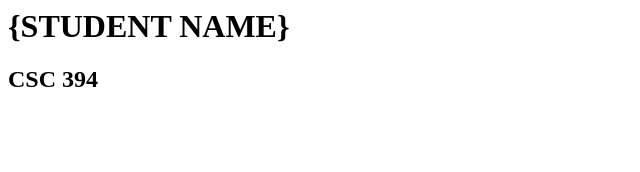
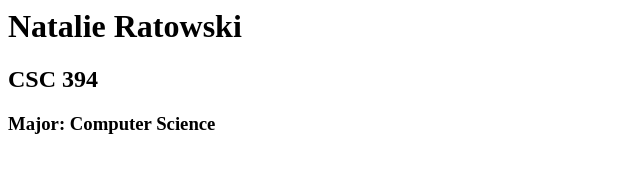
Before and after one commit to nratowski/csc-394-assignment-1, a plain HTML site: page index.html in a window 1280 px wide. Shown: the whole page, without its empty margins (0-640 px from the left). Drawn offline with Linux system fonts and the light colour scheme.

Commit message:
Update index.html

```diff
--- a/index.html
+++ b/index.html
@@ -1,9 +1,10 @@
 <html xmlns="http://www.w3.org/1999/xhtml" >
   <head>
-    <title>Natalie Ratowski Home Page</title>
+    <title>Natalie Ratowski's Home Page</title>
   </head>
   <body>
-    <h1>{STUDENT NAME}</h1>
+    <h1>Natalie Ratowski</h1>
     <h2>CSC 394</h2>
+    <h3>Major: Computer Science</h3>
   </body>
 </html>
```
